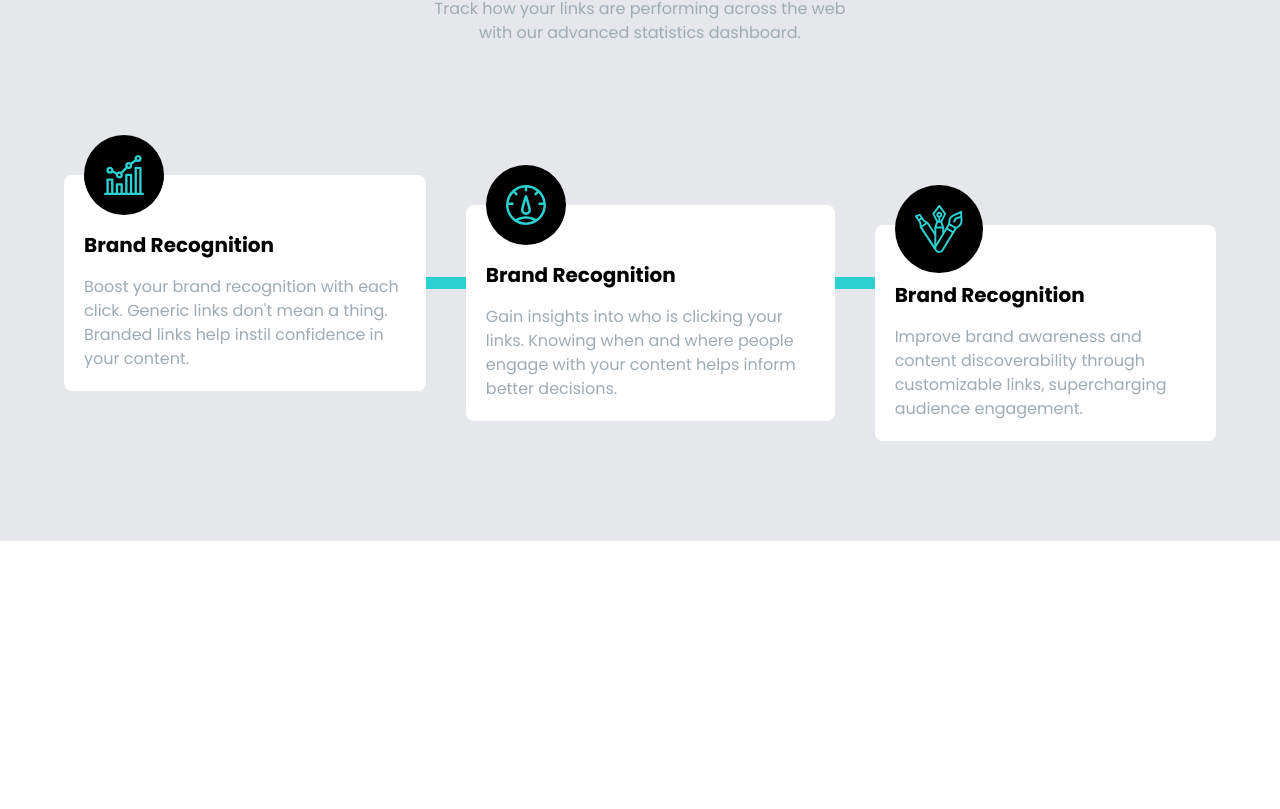
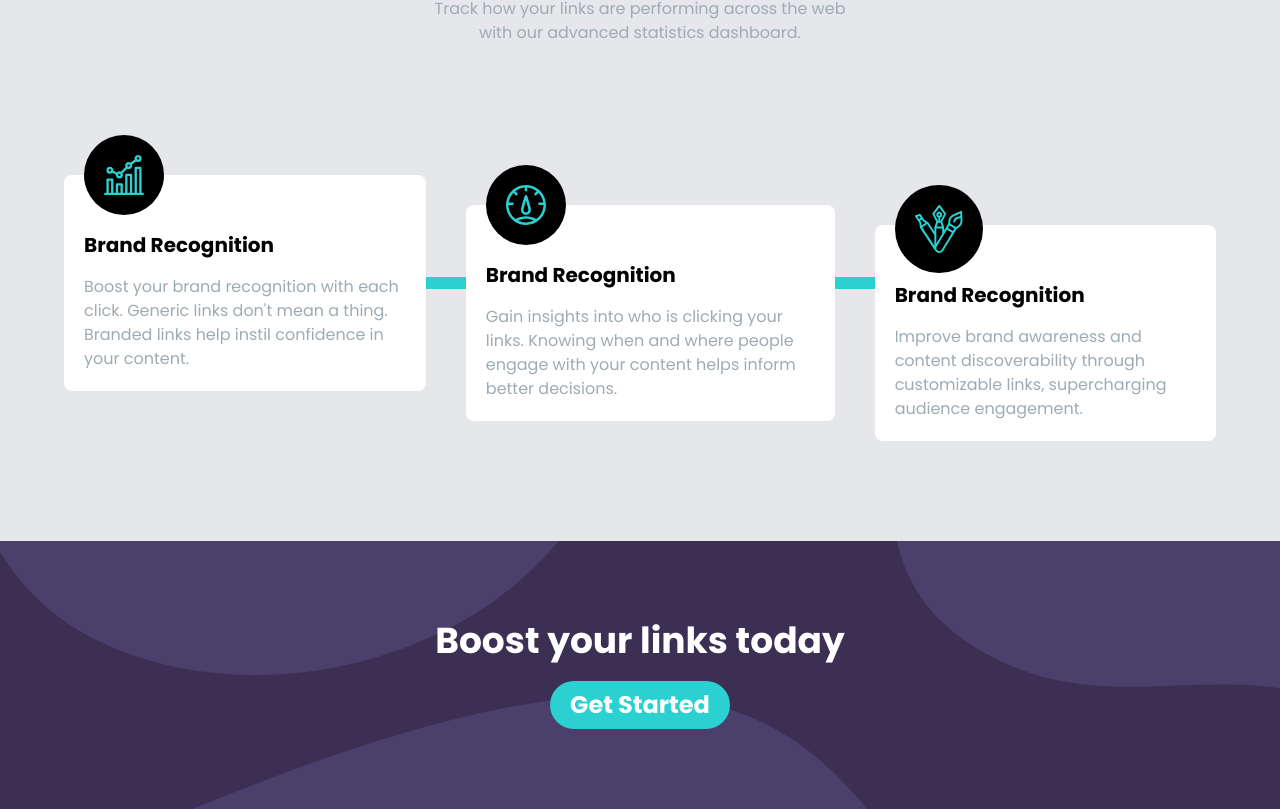
Before and after one commit to Abdouxone/mini-projects, a Next.js app: page /shortly in a window 1280 px wide. Shown: the part 1344-2153 px from the top of the page. Before the commit the page ends 1885 px from the top, so only its background shows below. Built offline with nearby package versions, Linux system fonts and the light colour scheme; a web font is replaced by a local one.

Commit message:
boost section

```diff
--- a/app/shortly/page.tsx
+++ b/app/shortly/page.tsx
@@ -174,6 +174,23 @@ export default function page() {
           </div>
         </div>
       </section>
+
+      {/*  boost section */}
+      <section className="w-full bg-[#3B3054] bg-[url('/shortly/images/bg-boost-mobile.svg')] md:bg-[url('/shortly/images/bg-boost-desktop.svg')] bg-cover bg-no-bg-repeat relative ">
+        <div className="flex flex-col font-poppins pt-20 pb-20 justify-between space-y-5 items-center">
+          <h1 className="text-white text-4xl font-bold ">
+            Boost your links today
+          </h1>
+          <button className="bg-[#2BD0D0] p-4 text-2xl md:px-5 font-bold text-white md:py-2 rounded-full">
+            Get Started
+          </button>
+        </div>
+      </section>
+
+      {/* footer */}
+      <footer className="bg-[#232127] w-full">
+        <div></div>
+      </footer>
     </div>
   );
 }
```
